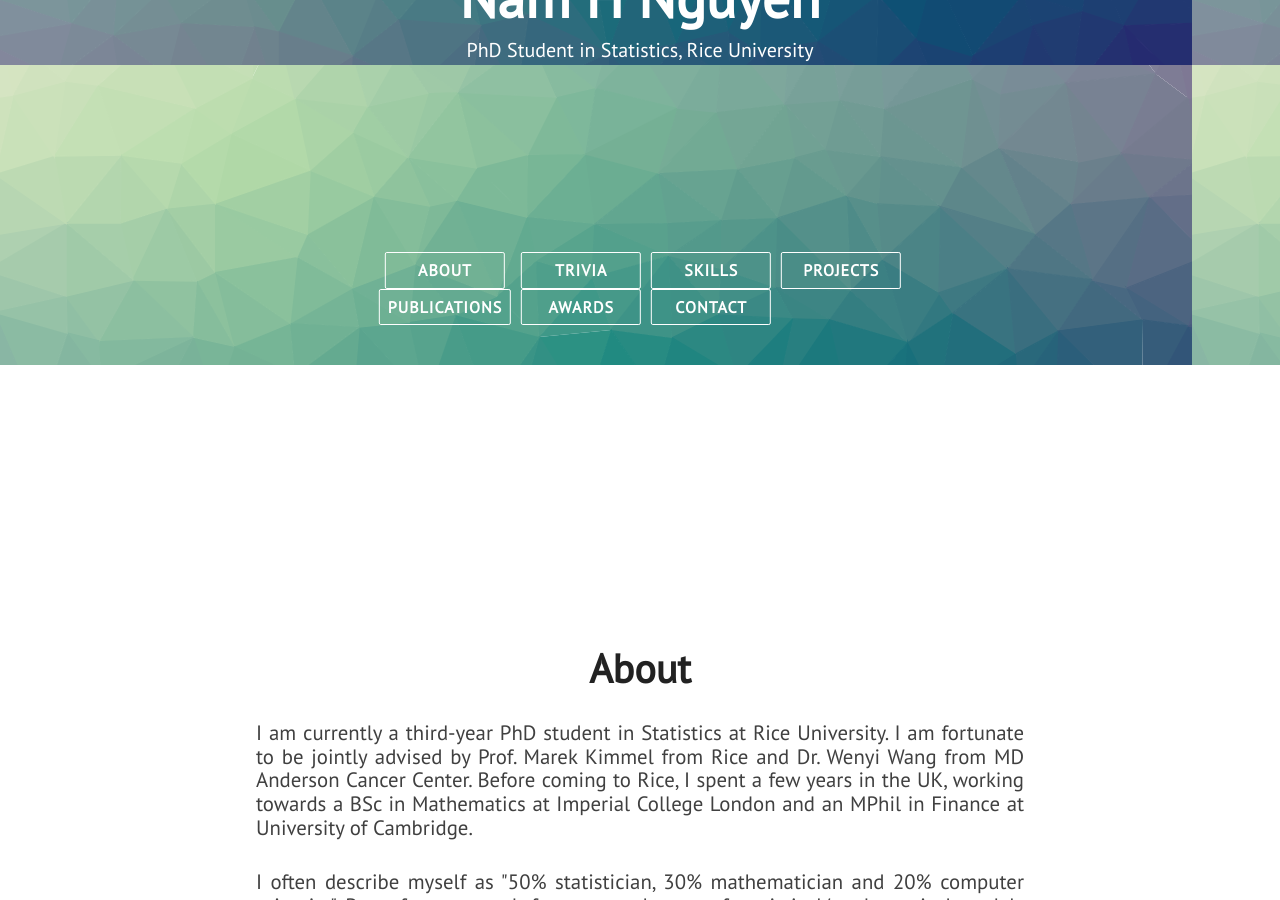
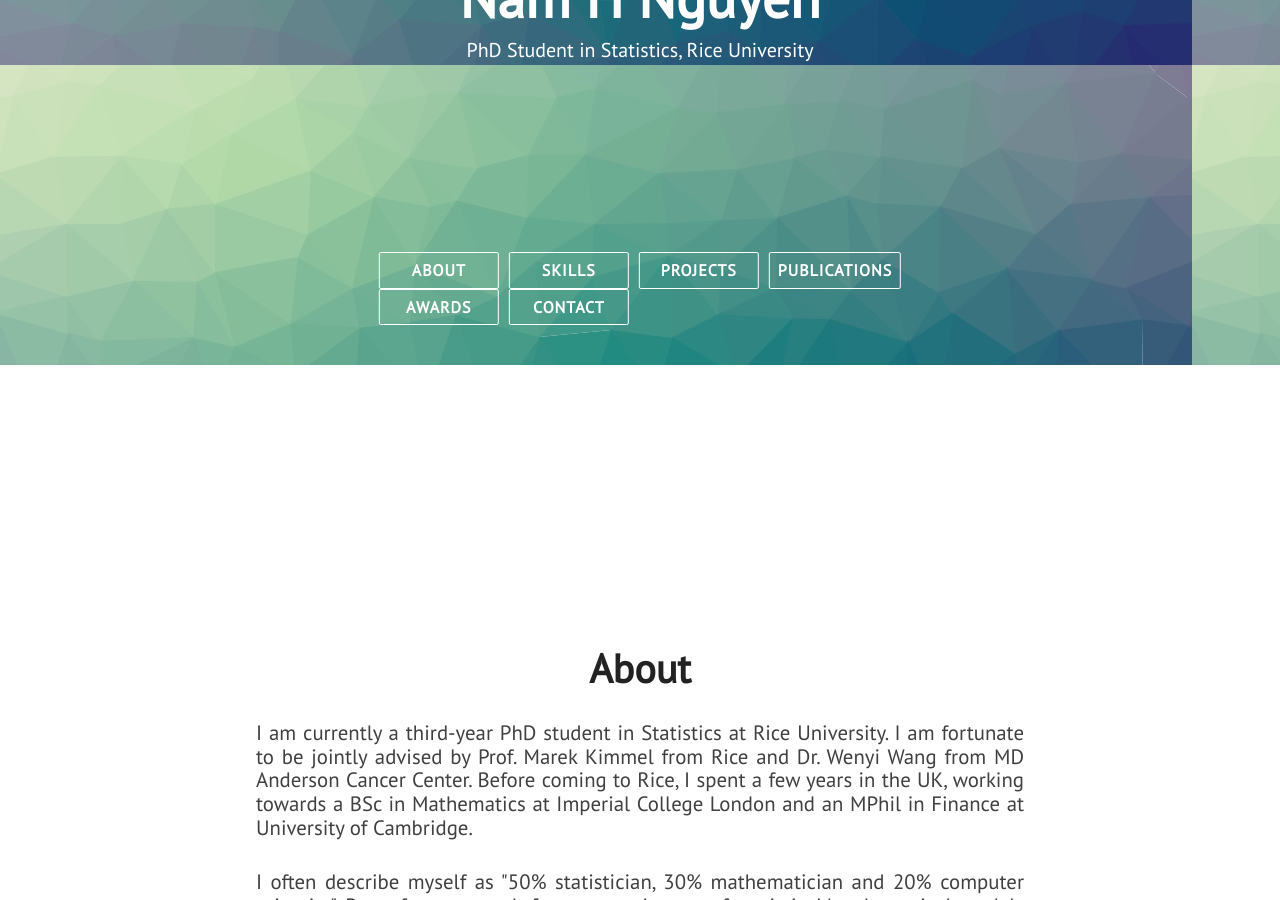
Before and after one commit to nguyendangson/sondangnguyen, a Jekyll site: the page built from index.html, in a window 1280 px wide and 900 px high, scrolled down 535 px. Built offline with Jekyll 4.4.1, drawn with Linux system fonts in a browser that asks for light colours; nearby versions of some CDN libraries.

Commit message:
my github.io

```diff
--- a/_includes/nav.html
+++ b/_includes/nav.html
@@ -7,7 +7,6 @@
         <div class="head-punchline animated">{{ site.description }}</div>
         <div class="head-menu-wrap">
             <a class="semi-transparent-button with-border nav-links" href="#about">ABOUT</a>
-	    <a class="semi-transparent-button with-border nav-links" href="#trivia">TRIVIA</a>
             <a class="semi-transparent-button with-border nav-links" href="#skills">SKILLS</a>
             <a class="semi-transparent-button with-border nav-links" href="#projects">PROJECTS</a>
 	    <a class="semi-transparent-button with-border nav-links" href="#pubs">PUBLICATIONS</a>
--- a/_includes/trivia.html
+++ b/_includes/trivia.html
@@ -12,7 +12,9 @@
 	<li><strong>The Man Who Loved Only Numbers</strong> by Paul Hoffman, a biography of Paul Erdos, who is one of the most prolific mathematicians of all time.</li>
 	<li><strong>The Man Who Knew Too Much</strong> by David Leavitt, which follows the life of Alan Turing, who is most famous for cracking the Enigma machine during World War II.</li>
 </ul>
-For movie lovers, I recommend The Man Who Knew Infinity (Srinivasa Ramanujan), The Imitation Game (Alan Turing), and A Beautiful Mind (John Nash).
+	    </p>
+	    <p class="paragraph-text justify-text">
+                For movie lovers, I recommend The Man Who Knew Infinity (Srinivasa Ramanujan), The Imitation Game (Alan Turing), and A Beautiful Mind (John Nash).
             </p>
 	    <p class="paragraph-text justify-text">
                 When I am not occupied by research, I enjoy watching movies. Some of my favorites are The Shawshank Redemption, Memoirs of a Geisha, and the Dark Knight trilogy.
```
